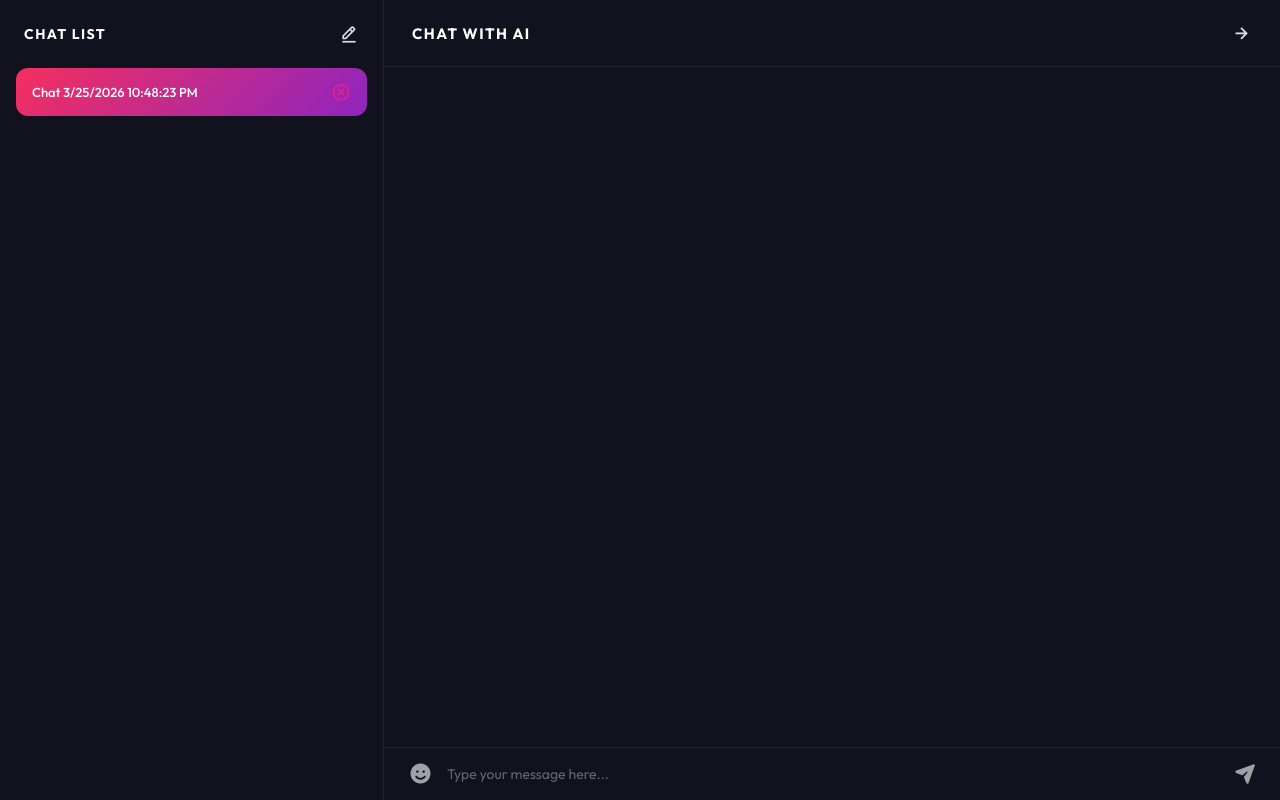
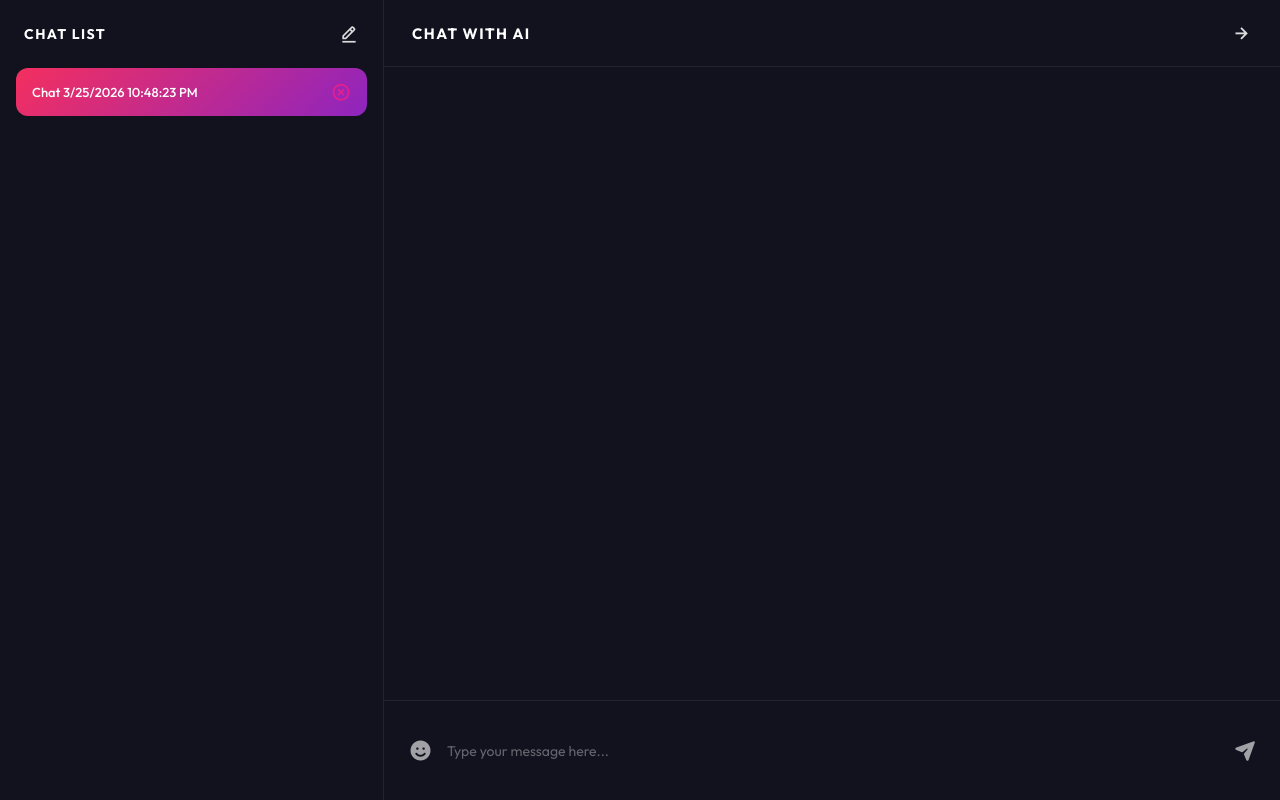
Before and after one commit to CoderRocha/perguntaAI, a React (Vite) app: page / in a window 1280 px wide. Both pictures are taken after a click on the button "CHAT AI". Built offline with nearby package versions, Linux system fonts and the light colour scheme.

Commit message:
style: updated chatbot styles

```diff
--- a/src/Components/ChatBotApp.css
+++ b/src/Components/ChatBotApp.css
@@ -135,6 +135,7 @@
 
 .chat::-webkit-scrollbar {
   width: 4px;
+  display: none;
 }
 
 .chat::-webkit-scrollbar-thumb {
@@ -178,6 +179,7 @@
   font-size: 13px;
   color: rgba(255, 255, 255, 0.5);
   padding: 8px 32px;
+  margin-bottom: -3rem;
 }
 
 .msg-form {
@@ -186,6 +188,7 @@
   gap: 14px;
   padding: 16px 24px;
   border-top: 1px solid rgba(255, 255, 255, 0.07);
+  min-height: 10rem;
 }
 
 .emoji {
```
